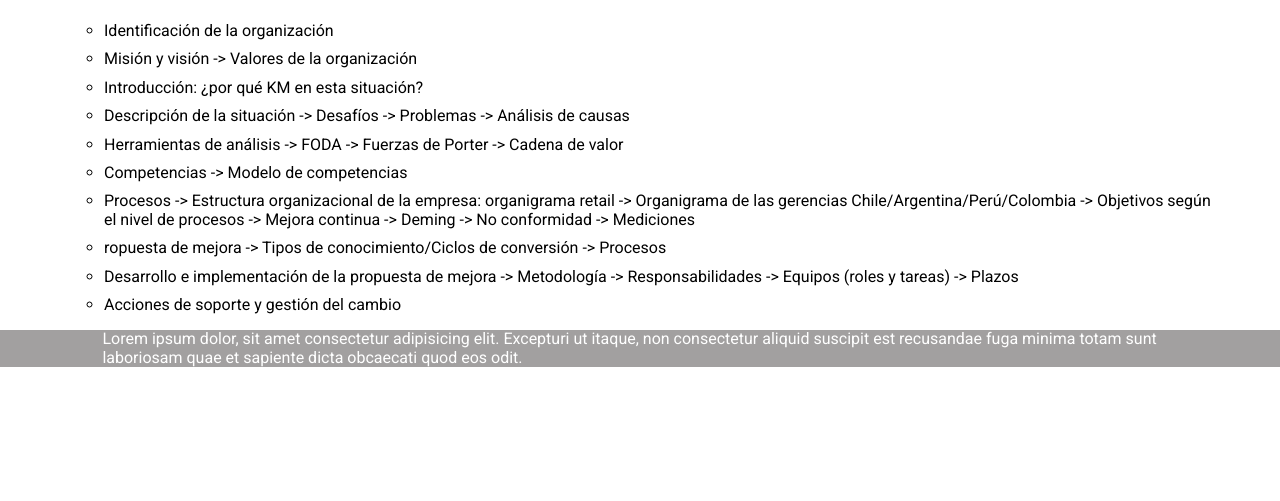
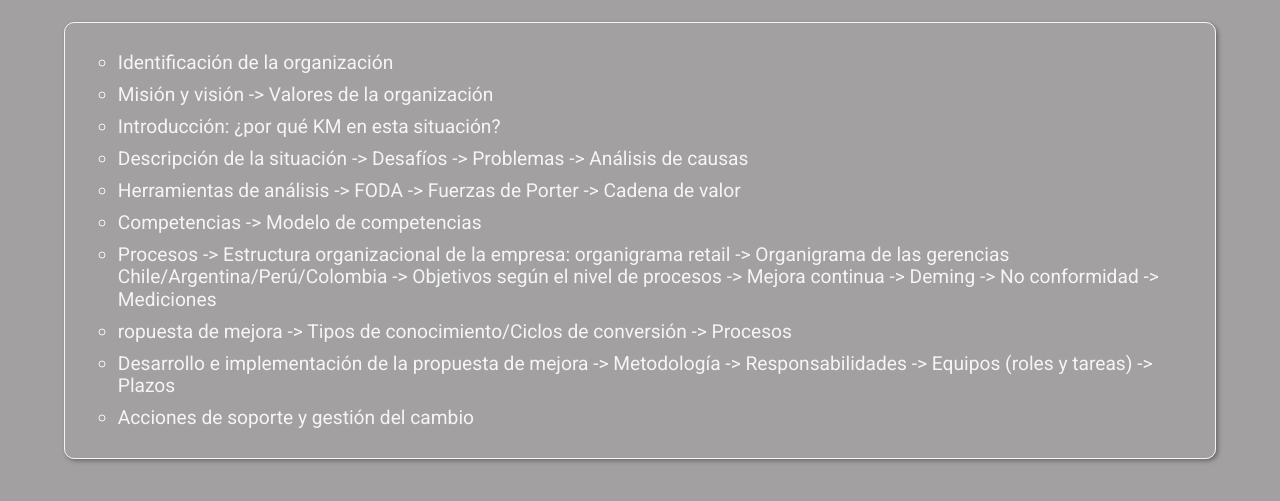
Before and after one commit to kiaruh/analisisdelainformacion2021, a website: page views/presentacion.html in a window 1280 px wide. Shown: the part 191-692 px from the top of the page. Drawn offline with Linux system fonts and the light colour scheme.

Commit message:
nuevo estilo

```diff
--- a/public/css/styles.css
+++ b/public/css/styles.css
@@ -1,8 +1,9 @@
 * {
     box-sizing: border-box;
     font-family: 'Roboto', sans-serif;
+    color: whitesmoke;
 }
-header {
+body {
     background:rgba(159, 157, 157, 0.968);
 }
 h1 {
@@ -46,18 +47,20 @@ nav,nav ul{
 }
 
 .maincont {
+    border: solid 1px;
     margin:auto;
     margin-top: 2%;
     width: 90vw;
+    border-radius: 10px;
+    padding: 1%;
+    box-shadow: 2px 2px 4px rgba(79, 78, 78, 0.658);
 }
 li{
     margin-top: 3px;
     margin-bottom: 3px;
 }
 
-h1, .nav2 a, footer{
-    color: white;
-}
+
 p {
     margin: auto;
     margin-top: 10px;
@@ -65,17 +68,15 @@ p {
     width: 84vw;
 }
 .indicetp li{
+    font-size: 1.2rem;
     list-style:circle;
     margin-top: 10px;
     margin-bottom: 10px;
 }
-
-footer {
-
-    background:rgba(159, 157, 157, 0.968);
+.indicetp li:hover {
+    color: gainsboro;
+    text-decoration: underline;
 }
-
-
 
 @keyframes fadeInUp {
     to {
--- a/views/presentacion.html
+++ b/views/presentacion.html
@@ -64,10 +64,7 @@
 
    </main>
 
-   <footer>
-        <p>Lorem ipsum dolor, sit amet consectetur adipisicing elit. Excepturi ut itaque, non consectetur aliquid suscipit est recusandae fuga minima totam sunt laboriosam quae et sapiente dicta obcaecati quod eos odit.</p>
 
-   </footer>
 
 </body>
 </html>
```
Also changed, not shown: views/home.html (+0 -3 lines).
